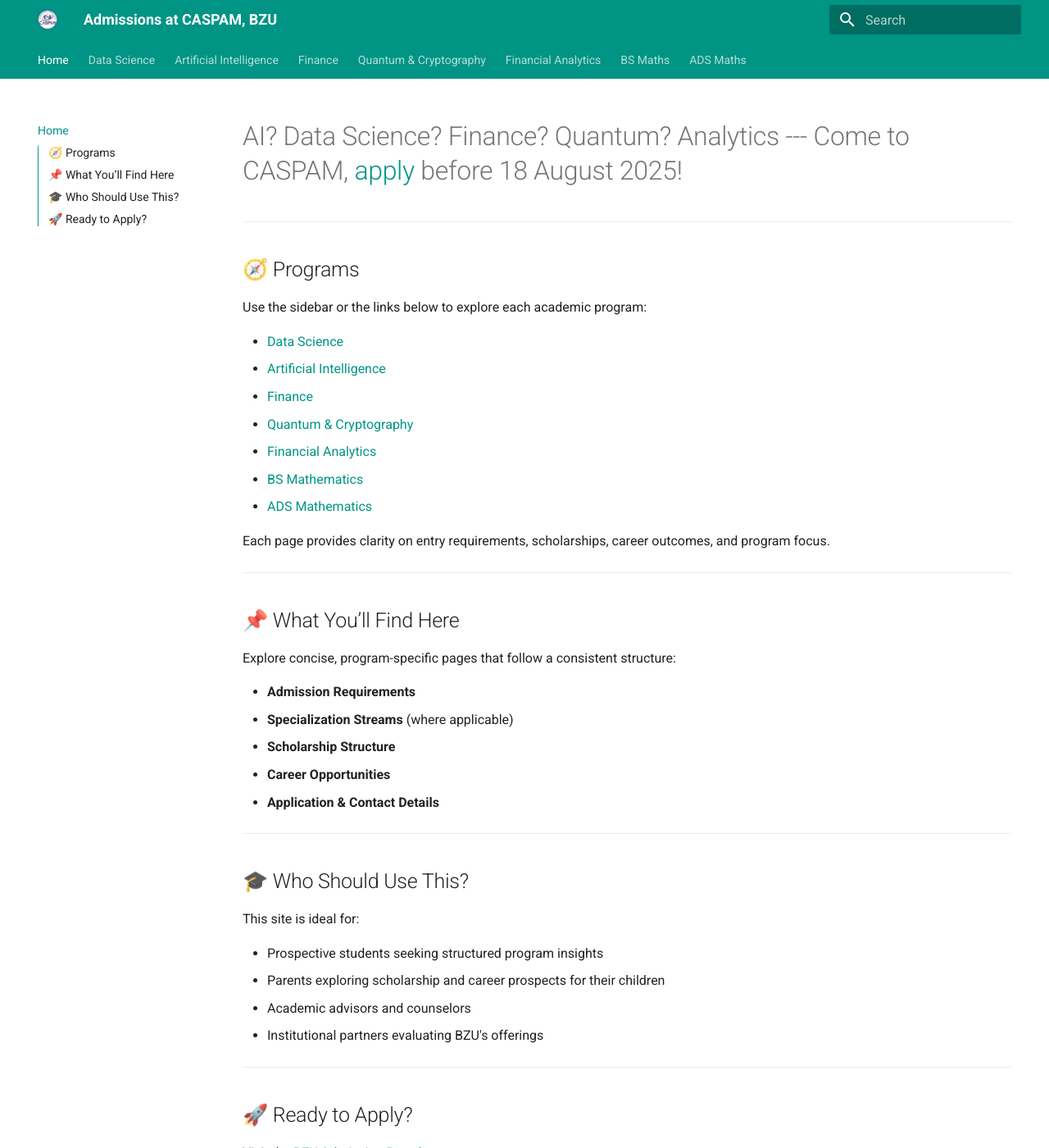
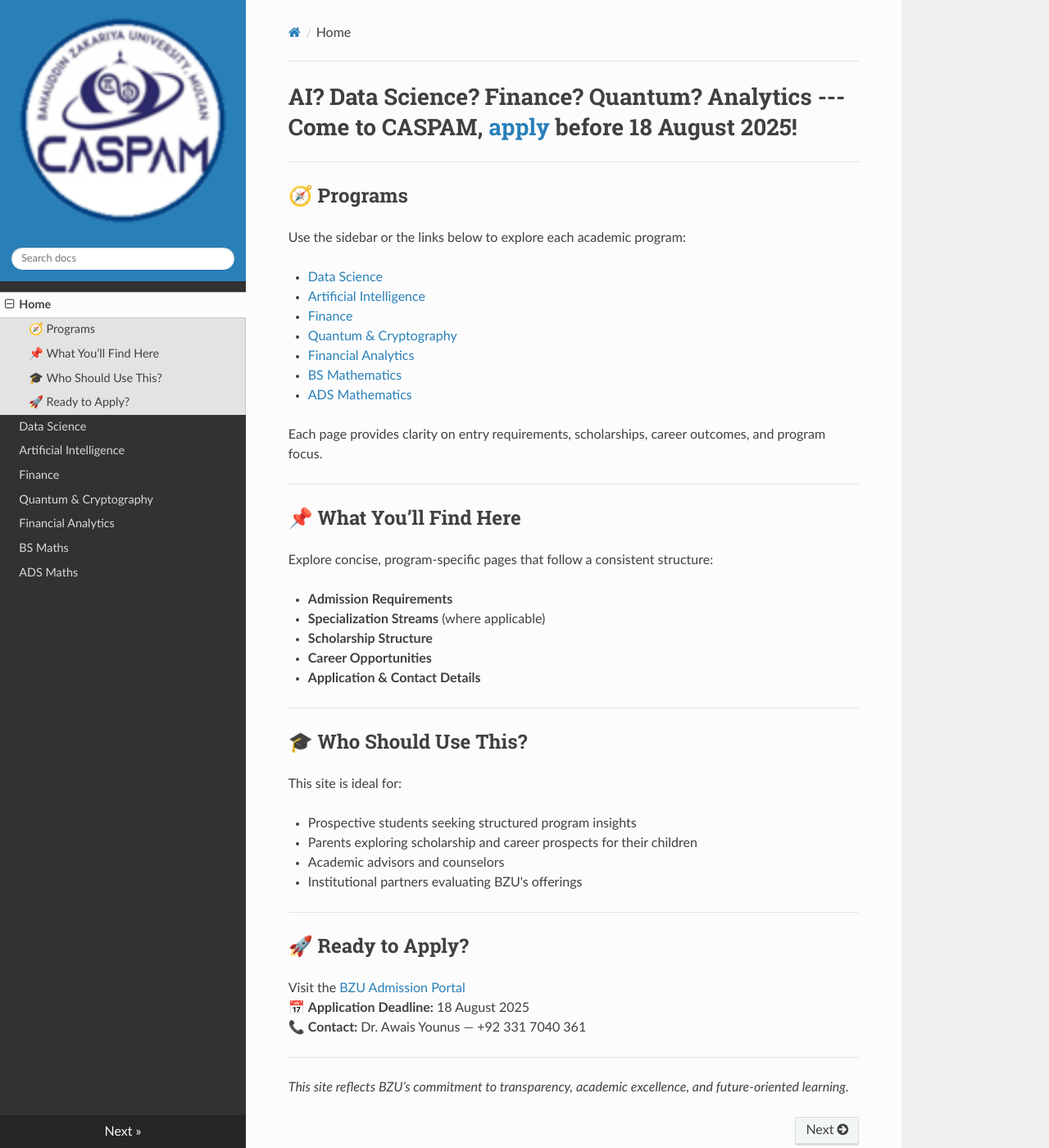
Before and after one commit to AtharKharal/caspam-admissions, an MkDocs documentation site: the page built from docs/index.md, in a window 1280 px wide and 1400 px high. Shown: the whole window at 82% size. Built offline with MkDocs 1.6.1, drawn with Linux system fonts in a browser that asks for light colours; nearby versions of some CDN libraries; part of the change alters nothing that is shown; some of the changed text lies outside the part shown.

```diff
--- a/mkdocs.yml
+++ b/mkdocs.yml
@@ -14,7 +14,7 @@ nav:
   - ADS Maths: mathADS.md
 
 theme:
-  name: material
+  name: readthedocs # material
   palette:
     - media: "(prefers-color-scheme: light)"
       scheme: default
```
